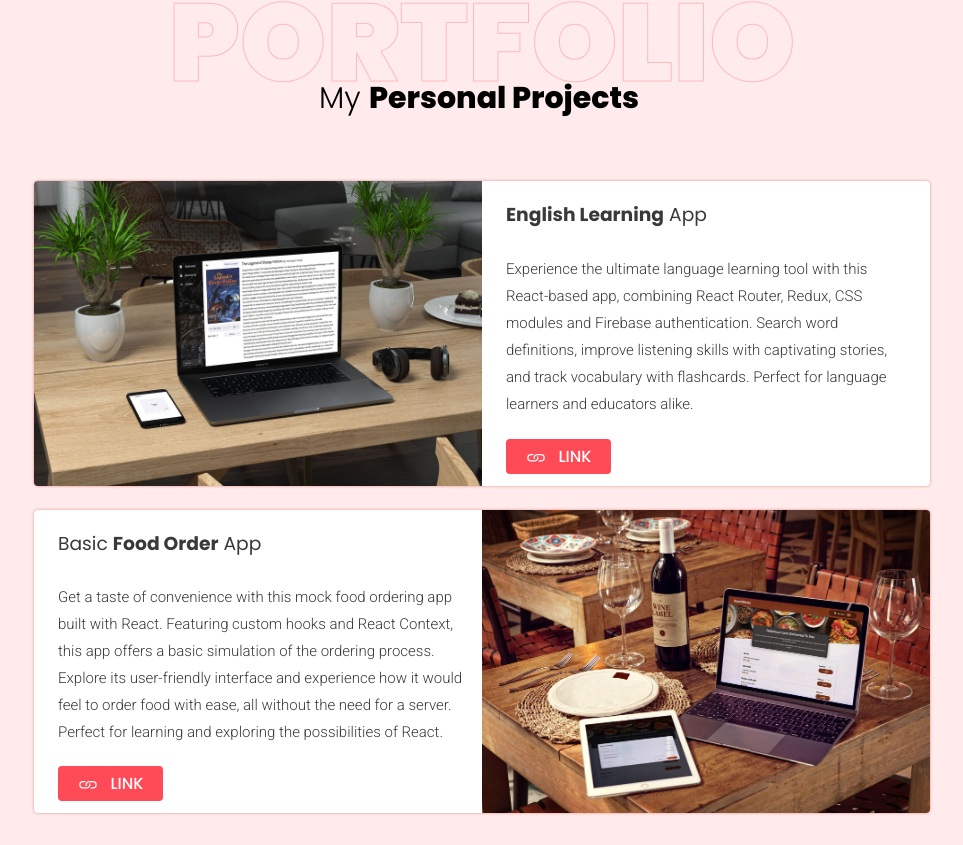
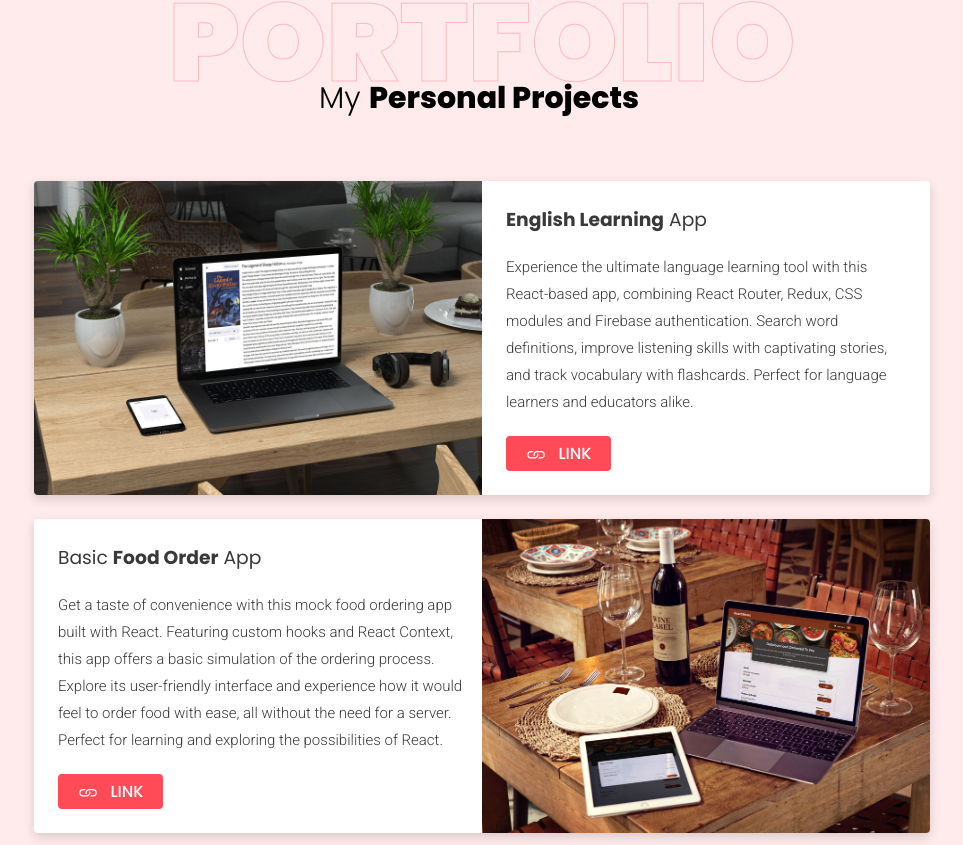
Before and after one commit to NiloufarSoltani/portfolio, a React (Create React App) app: page / in a window 1280 px wide. Shown: the part 3375-4220 px from the top of the page, without its empty margins (158-1121 px from the left). Built offline with nearby package versions, Linux system fonts and the light colour scheme; a web font is replaced by a local one.

Commit message:
Change some styles

```diff
--- a/src/App.css
+++ b/src/App.css
@@ -5,7 +5,10 @@
 button{
   cursor: pointer;
 }
-
+::selection{
+  background: rgb(255, 74, 87);
+  color: rgb(255, 255, 255);
+}
 :root{
   --font-color: rgb(255, 74, 87);
   --font-color-rgb: 255, 74, 87;
--- a/src/component/Home.module.css
+++ b/src/component/Home.module.css
@@ -84,6 +84,9 @@
   transition: all 100ms;
 }
 @media screen and (max-width: 1200px) {
+  .home {
+    background-position: 0 0;
+  }
   .home-content {
     flex-direction: column;
     justify-content: center;
@@ -105,6 +108,8 @@
 @media screen and (max-width: 768px) {
   .home {
     height: calc(100vh - 72px);
+    background-position: 0;
+
   }
   .name {
     font-size: 54px;
@@ -118,10 +123,13 @@
 }
 
 @media screen and (max-width: 480px) {
-  .home-content{
+  .home {
+    background-position: 0;
+  }
+  .home-content {
     flex-wrap: wrap;
   }
-  .img{
+  .img {
     width: 170px;
     height: 170px;
   }
--- a/src/component/ProjectItem.module.css
+++ b/src/component/ProjectItem.module.css
@@ -6,7 +6,7 @@
   justify-content: space-between;
   color: var(--font-color-dark);
   border-radius: 4px;
-  box-shadow: 0 0 3px var(--font-color-dark-red);
+  box-shadow: 0px 4px 11px rgb(0 0 0 / 15%);
   overflow: hidden;
 }
 .project-item:nth-child(even) {
@@ -28,7 +28,7 @@ img:hover {
 .item-info {
   width: 50%;
   box-sizing: border-box;
-  padding: 0 24px;
+  padding: 24px;
   text-align: left;
   display: flex;
   flex-direction: column;
@@ -39,7 +39,6 @@ img:hover {
 }
 .item-info a {
   padding: 0 20px;
-  margin: 12px 0;
   background: var(--font-color);
   color: #fff;
   text-decoration: none;
@@ -63,6 +62,7 @@ img:hover {
   text-transform: capitalize;
   font-family: "Poppins", sans-serif;
   font-weight: 600;
+  margin: 0 0 20px;
 }
 .project-name > span {
   font-weight: normal;
@@ -72,6 +72,7 @@ img:hover {
   font-family: "Roboto";
   line-height: 25px;
   font-weight: 300;
+  margin-bottom: 20px;
 }
 @media screen and (min-width: 1201px) {
   .project-description {
@@ -85,7 +86,7 @@ img:hover {
   .item-info {
     width: 100%;
     margin-bottom: auto;
-    padding: 0 12px;
+    /* padding: 0 12px; */
   }
   .image {
     width: 100%;
--- a/src/component/UI/Navbar.module.css
+++ b/src/component/UI/Navbar.module.css
@@ -20,7 +20,7 @@
   flex-direction: column;
   z-index: 4;
   backdrop-filter: blur(10px);
-  background-color: rgba(255, 255, 255, 0.4);
+  background-color: rgba(255, 255, 255, 0.7);
   box-shadow: 0 5px 20px 0 rgba(0, 0, 0, 0.15);
 }
 .menu-nav {
```
